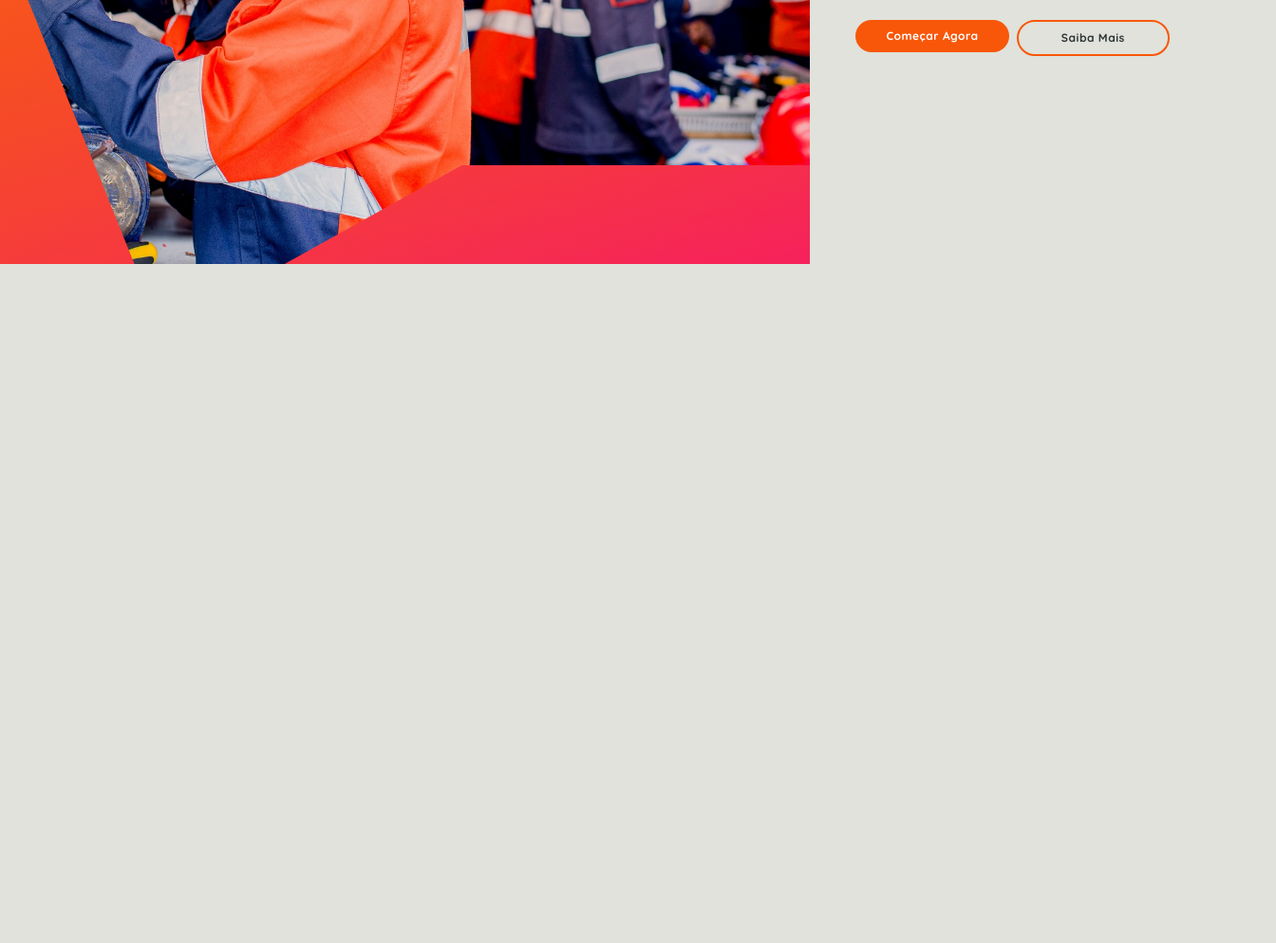
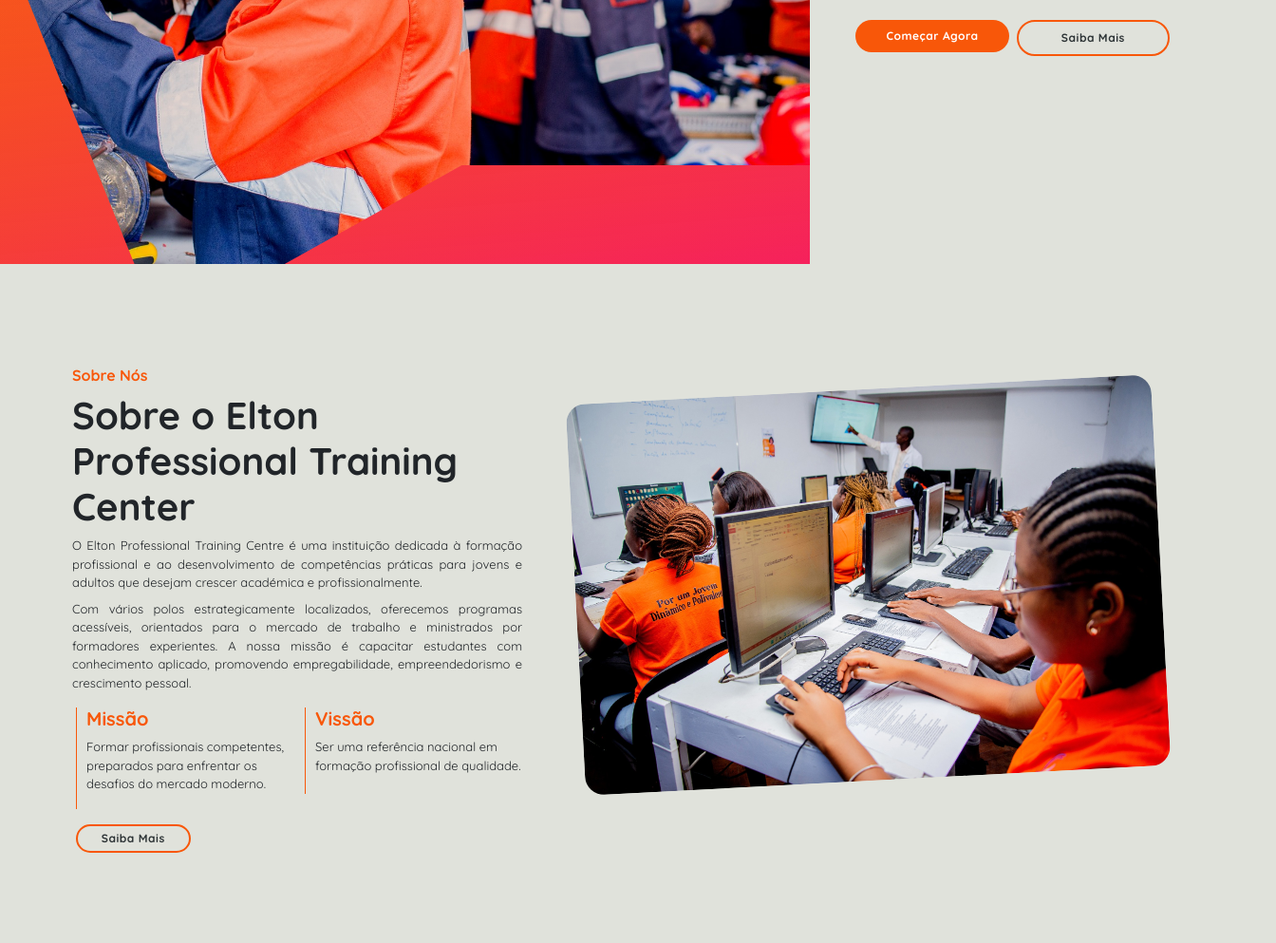
Before and after one commit to F-ODaSilva/EPTC, a plain HTML site: page index.html in a window 1280 px wide. Shown: the part 522-1515 px from the top of the page at 95% size, 1344 px wide, since content can reach past the window. Before the commit the page ends 800 px from the top, so only its background shows below. Drawn offline with nearby package versions, Linux system fonts and the light colour scheme.

Commit message:
Created the about us section and finished its layout for desktops

```diff
--- a/css/style.css
+++ b/css/style.css
@@ -341,8 +341,122 @@ nav.navbar.scrolled .navbar-toggler-icon {
 .btn-hero-secondary:hover {
     background-color: var(--primary-orange);
     color: var(--text-light);
+    box-shadow: var(--shadow-lg);
     transform: translateY(-3px);
 }
+
+
+/*  ==================== CONTENT COLUMN (LEFT) ==================== */
+
+.about {
+    margin: 2rem auto;
+    height: 85vh;
+    align-content: center;
+
+    .container-fluid.mx-4{
+        margin: auto 4rem !important;
+        .col.col-lg-5{
+            padding-right: 3rem;
+            .row.heading{
+                h5.title{
+                    color: var(--blaze-orange);
+                    font-size: 16px;
+                    font-weight: 700
+                }
+                h2.subtitle{
+                    font-weight: 700;
+                    font-size: 40px;
+                    font-family: "Quicksand" , sans-serif;
+                    span.highlight {
+                        /* color: var(--blaze-orange) */
+                    }
+                }
+            }
+
+            p.text{
+                text-align: justify;
+                font-size: 13px;
+                font-family: "Quicksand" , sans-serif;
+            }
+
+            .row{
+                .col-6{
+                    border-left: solid 1px var(--blaze-orange);
+                    padding-left: 10px;
+
+                    h4.subtitle{
+                        font-size: 20px;
+                        font-family: "Quicksand", sans-serif;
+                        font-weight: 700;
+                        text-align: left;
+                        color: var(--blaze-orange);
+                    }
+                    p.description{
+                        font-size: 13px;
+                    }
+                }
+            }
+
+            ul.list-group.w-50 {
+                .list-group-item{
+                    background-color:#f5f5f5c9;
+                    font-size: 15px;
+                    font-family: "QuickSand", sans-serif;
+                    font-weight: 600;
+                }
+                .fa-solid{
+                    color: var(--oxford-navy);
+                }
+            }
+        }
+
+        .col.col-lg-7 {
+            img.img-fluid{
+                border-radius: 20px;
+                width: 85%;
+                transform: rotate(-3deg);
+                /* box-shadow: 0px 15px 50px rgba(248, 88, 14, 0.452); */
+                transition: all var(--transition-normal)
+            }
+            img.img-fluid:hover{
+                transform: rotate(3deg);
+            }
+        }
+
+    }
+}
+
+
+
+
+
+
+
+
+
+
+
+
+
+
+
+
+
+
+
+
+
+
+
+
+
+
+
+
+
+
+
+
 
 /* ==================== RESPONSIVE DESIGN ==================== */
 @media (max-width: 992px) {
--- a/index.html
+++ b/index.html
@@ -66,8 +66,12 @@
       crossorigin="anonymous"
     />
 
+    <!-- DATA AOS CDN LINK -->
+    <link href="https://unpkg.com/aos@2.3.1/dist/aos.css" rel="stylesheet">
+
     <!-- STYLESHEET LINK -->
     <link rel="stylesheet" href="css/style.css" />
+
 
     <title>Elton Professional Training Center</title>
   </head>
@@ -94,19 +98,19 @@
               <a class="nav-link mx-2 active" aria-current="page" href="#">Início</a>
             </li>
             <li class="nav-item">
-              <a class="nav-link mx-2" href="#">Sobre nós</a>
+              <a class="nav-link mx-2" href="#about">Sobre nós</a>
             </li>
             <li class="nav-item">
-              <a class="nav-link mx-2" href="#">Cursos</a>
+              <a class="nav-link mx-2" href="#courses">Cursos</a>
             </li>
             <li class="nav-item">
-              <a class="nav-link mx-2" href="#">Polos</a>
+              <a class="nav-link mx-2" href="#local">Polos</a>
             </li>
             <li class="nav-item">
-              <a class="nav-link mx-2" href="#">Testemunhos</a>
+              <a class="nav-link mx-2" href="#testimonials">Testemunhos</a>
             </li>
             <li class="nav-item">
-              <a class="nav-link mx-2" href="#">Contacto</a>
+              <a class="nav-link mx-2" href="#contact">Contacto</a>
             </li>
           </ul>
           <button class="btn btn-cta rounded-pill px-4 ms-3" type="button">
@@ -171,6 +175,64 @@
       </div>
     </section>
 
+    <section class="about" id="about">
+      <div class="container-fluid mx-4">
+        <div class="row row-cols-lg-2 row-cols-sm-1 g-3">
+          <!-- Column Content (Left) -->
+          <div class="col col-lg-5">
+            <div class="row heading">
+              <h5 class="title" data-aos="fade-left" data-aos-duration="2000">Sobre Nós</h5>
+              <h2 class="subtitle" data-aos="fade-left" data-aos-duration="2000">Sobre o Elton <span class="highlight">Professional</span> Training Center</h2>
+            </div>
+            <div class="description" data-aos="fade-up" data-aos-duration="2000">
+              <p class="text mb-2">
+                O Elton Professional Training Centre é uma instituição dedicada à formação profissional e ao desenvolvimento de competências práticas para jovens e adultos que desejam crescer académica e profissionalmente.
+              </p>
+              <p class="text mb-3">
+                Com vários polos estrategicamente localizados, oferecemos programas acessíveis, orientados para o mercado de trabalho e ministrados por formadores experientes. A nossa missão é capacitar estudantes com conhecimento aplicado, promovendo empregabilidade, empreendedorismo e crescimento pessoal.
+              </p>
+            </div>
+            <!-- MISSSION & VISION -->
+            <div class="row ms-1 mb-3" data-aos="fade-up" data-aos-duration="2000">
+                <div class="col-6">
+                  <h4 class="subtitle">Missão</h4>
+                  <p class="description">
+                    Formar profissionais competentes, preparados para enfrentar os desafios do mercado moderno.
+                  </p>
+                </div>
+                <div class="col-6 mb-3">
+                  <h4 class="subtitle">Vissão</h4>
+                  <p class="description">
+                    Ser uma referência nacional em formação profissional de qualidade.
+                  </p>
+                </div>
+                <div class="col-3 mt-3 mx-0 px-0">
+                  <button type="button" class="btn btn-hero-secondary w-100 py-1">
+                    Saiba Mais
+                  </button>
+                </div>
+            </div>
+            <!-- <ul class="list-group">
+              <li class="list-group-item">
+                <i class="fa-solid fa-scroll me-3"></i> Cetificado
+              </li>
+              <li class="list-group-item">
+                <i class="fa-solid fa-user-tie me-3"></i> Estagio
+              </li>
+              <li class="list-group-item">
+                <i class="fa-solid fa-user-graduate me-3"></i> Graduação
+              </li>
+            </ul> -->
+          </div>
+
+          <!-- Image Column (Right) -->
+          <div class="col col-lg-7">
+            <img src="assets/itstudentclassall.jpg" class="img-fluid mt-4" alt="Students inside class with computers" data-aos="zoom-in" data-aos-duration="2500" data-aos-easing=ease-out" data-aos-delay="300">
+          </div>
+        </div>
+      </div>
+    </section>
+
 
     <!-- Bootstrap JS -->
     <script src="https://cdn.jsdelivr.net/npm/bootstrap@5.3.0/dist/js/bootstrap.bundle.min.js"></script>
@@ -210,10 +272,10 @@
       crossorigin="anonymous"
     ></script>
     <!-- AOS SCRIPT -->
+    <script src="https://unpkg.com/aos@2.3.1/dist/aos.js"></script>
     <script>
       AOS.init();
     </script>
-    <script src="https://unpkg.com/aos@2.3.1/dist/aos.js"></script>
     <!-- VANILLA TILT.JS Script -->
     <script type="text/javascript" src="vanilla-tilt.js"></script>
   </body>
```
